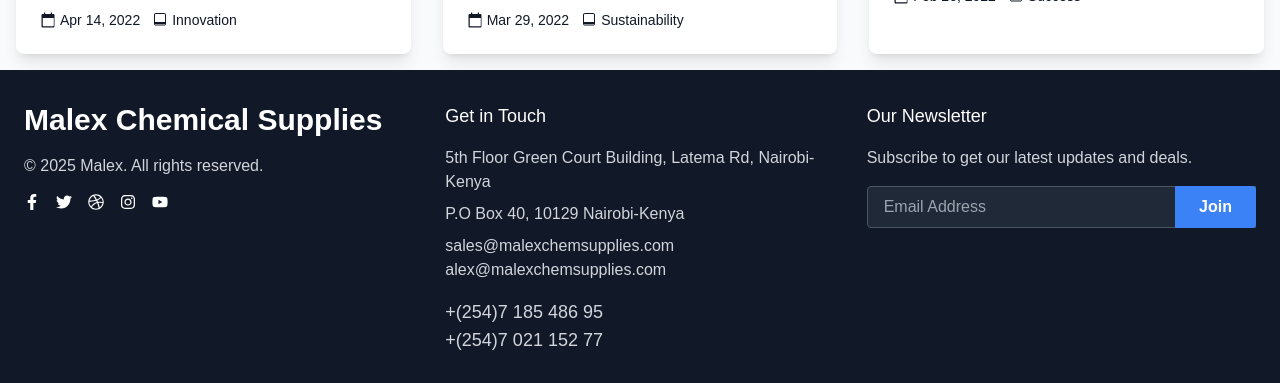
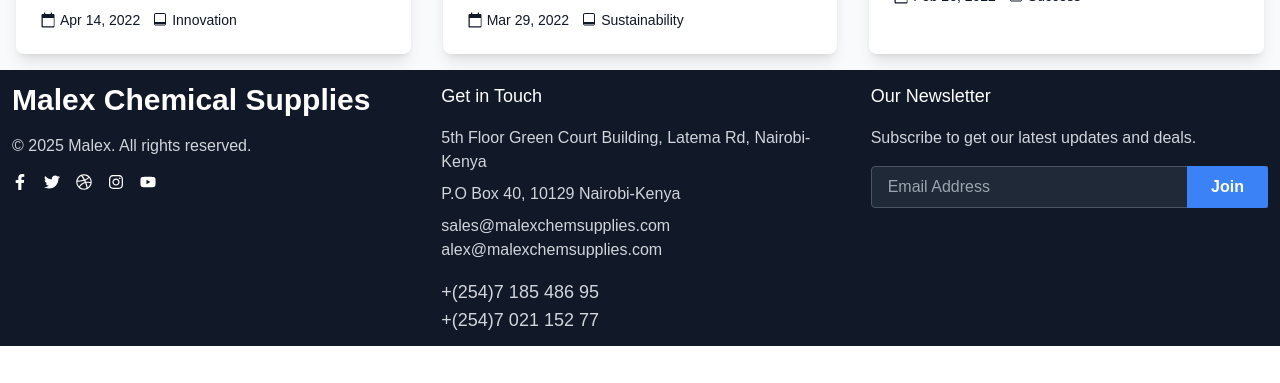
Before and after one commit to mizzoaccount/malex, a Next.js app: page / in a window 1280 px wide. Shown: the part 3338-3721 px from the top of the page. After the commit the page ends 3684 px from the top, so only its background shows below. Built offline with nearby package versions, Linux system fonts and the light colour scheme; no server answers.

Commit message:
first commit

```diff
--- a/components/Footer.tsx
+++ b/components/Footer.tsx
@@ -64,8 +64,8 @@
 
 const Footer = () => {
   return (
-    <footer className="bg-gray-900 text-gray-300 py-8">
-      <div className="container mx-auto grid grid-cols-1 md:grid-cols-3 gap-8 px-6">
+    <footer className="bg-gray-900 text-gray-300 py-3">
+      <div className="container mx-auto grid grid-cols-1 md:grid-cols-3 gap-8 px-3">
         {/* Brand Section */}
         <div>
           <Link href="/" className="text-white text-3xl font-bold">
```
